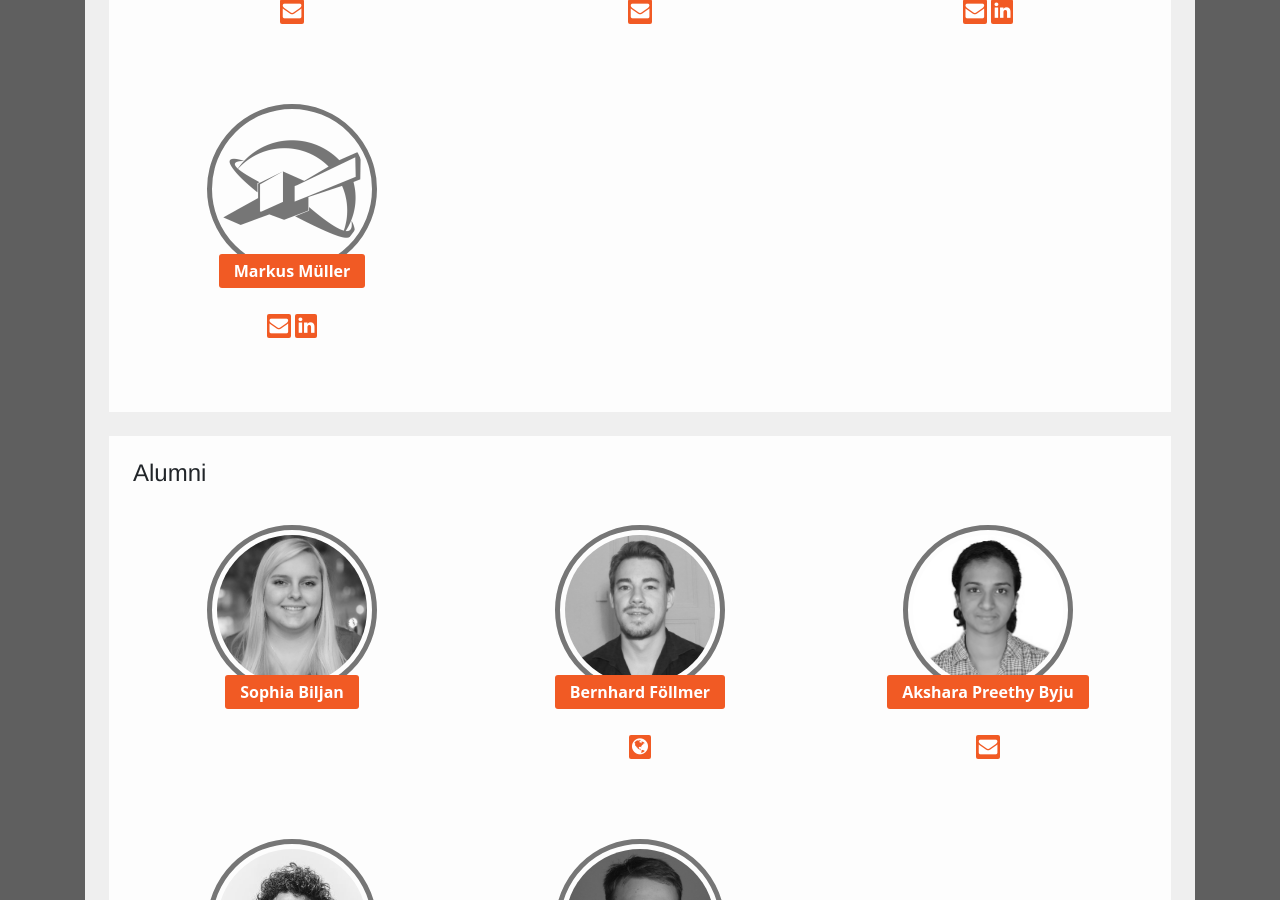
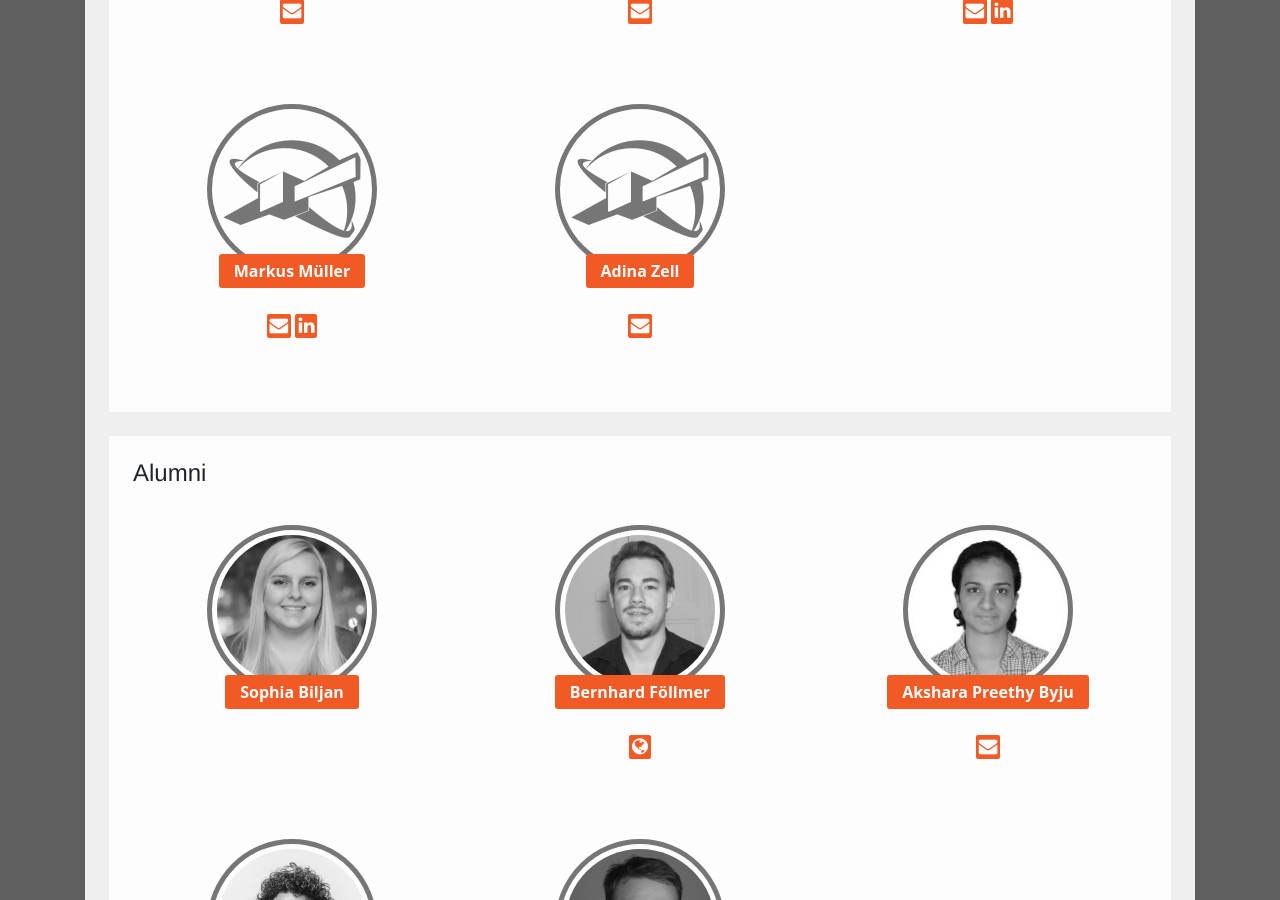
Before and after one commit to rsim-tu-berlin/bigearth.eu, a Jekyll site: the page built from team.md, in a window 1280 px wide and 900 px high, scrolled down 1356 px. Built offline with Jekyll 4.4.1, drawn with Linux system fonts in a browser that asks for light colours; nearby versions of some CDN libraries; a style sheet for code colours, icons or effects is not loaded.

Commit message:
updated.

```diff
--- a/team.md
+++ b/team.md
@@ -230,6 +230,22 @@
 					</div>
 				</div>
 			</div>
+			<!-- -->
+			<div class="col-md-4 col-sm-4 col-xs-12">
+				<div class="row section-danger ourTeam-box text-center">
+					<div class="col-md-12 section1">
+						<img src="assets/team/BigEarthLogo.png">
+					</div>
+					<div class="col-md-12 section2">
+						<p>Adina Zell</p><br>
+					</div>
+					<div class="col-md-12 section4">
+						<a href="mailto:adina.zell@campus.tu-berlin.de" target="_blank">
+							<i class="fa fa-envelope" aria-hidden="true"></i>
+						</a>
+					</div>
+				</div>
+			</div>
 		</div>
 	</div>
 	<div class="bg-faded p-4 my-4">
```
